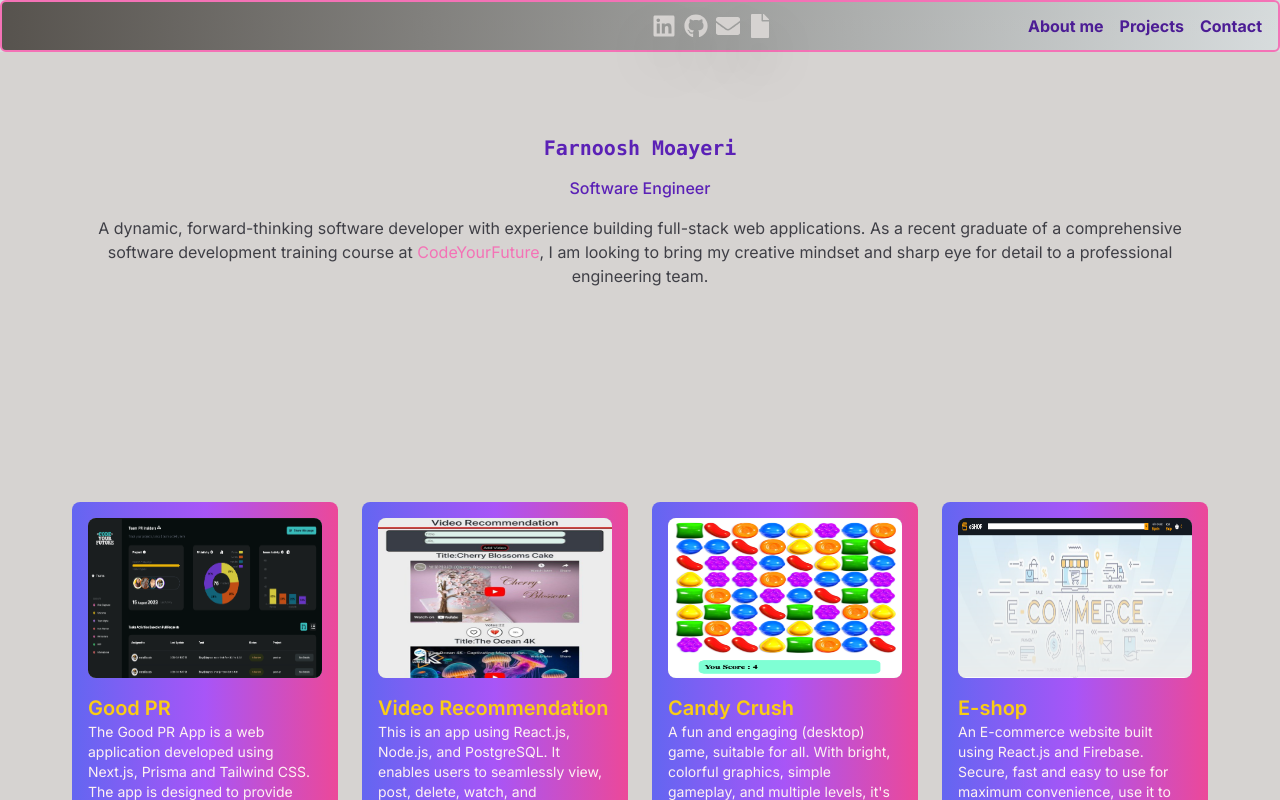
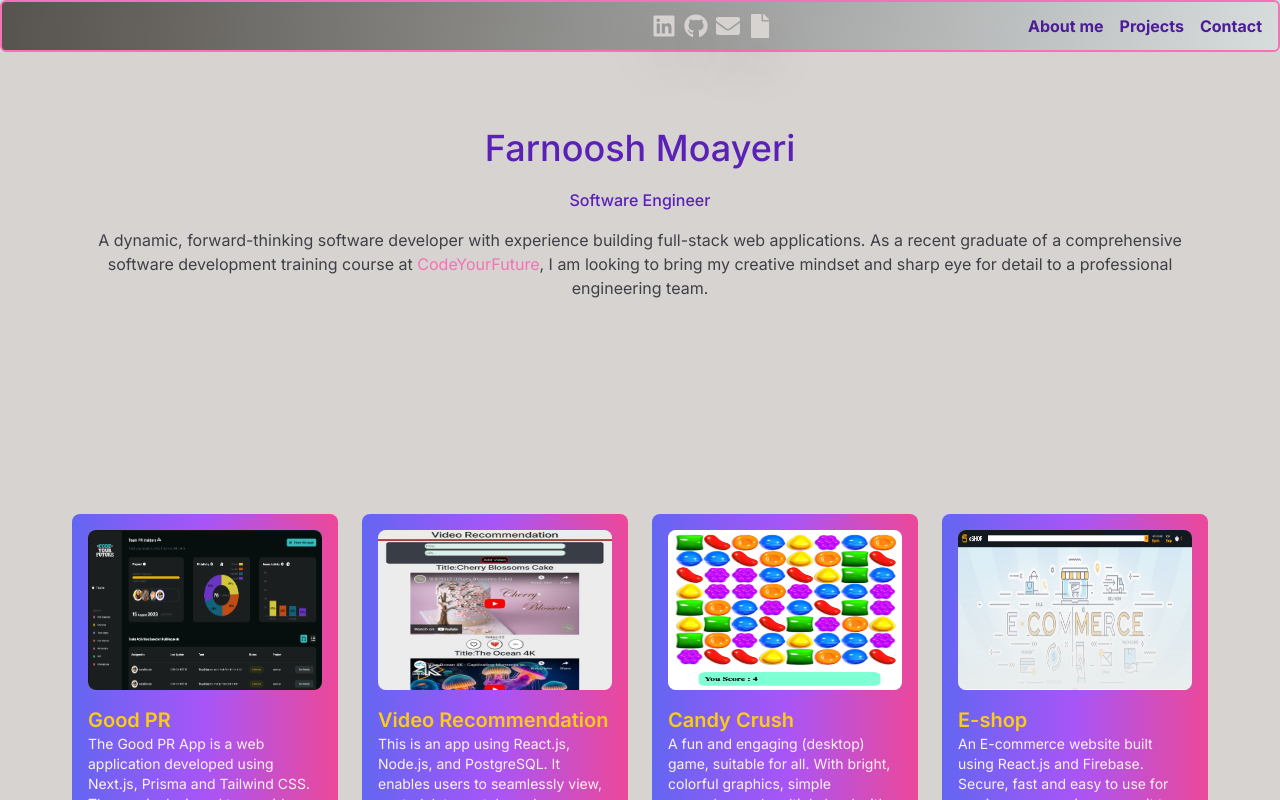
Before and after one commit to Farnooshmo/portfolio, a Next.js app: page / in a window 1280 px wide. Shown: the top 800 px of the page. Built offline with nearby package versions, Linux system fonts and the light colour scheme.

Commit message:
delete the settimeout and change the title size and weight of the h1

```diff
--- a/app/components/TextAnimation.js
+++ b/app/components/TextAnimation.js
@@ -1,15 +1,13 @@
 // AnimatedText.jsx
-"use client"
+"use client";
 import { useEffect, useState } from "react";
 
 export default function AnimatedText() {
   const [loaded, setLoaded] = useState(false);
 
-    useEffect(() => {
-      setTimeout(() => {
-        setLoaded(true);
-      }, 50);
-    }, []);
+  useEffect(() => {
+    setLoaded(true);
+  }, []);
 
   const letters = [" ", "M", "o", "a", "y", "e", "r", "i"];
 
@@ -18,7 +16,7 @@
   const duration = "duration-[5s] ease-out";
 
   return (
-    <div className="text-container relative top-1/2 left-1/2 transform -translate-x-1/2 -translate-y-1/2 text-violet-00  font-mono text-center text-xl font-extrabold">
+    <div className="text-container relative top-1/2 left-1/2 transform -translate-x-1/2 -translate-y-1/2 text-violet-00  text-center text-4xl ">
       <span
         className={`reg-text ${loaded ? "" : fadeUp} ${
           loaded ? "opacity-100" : ""
```
